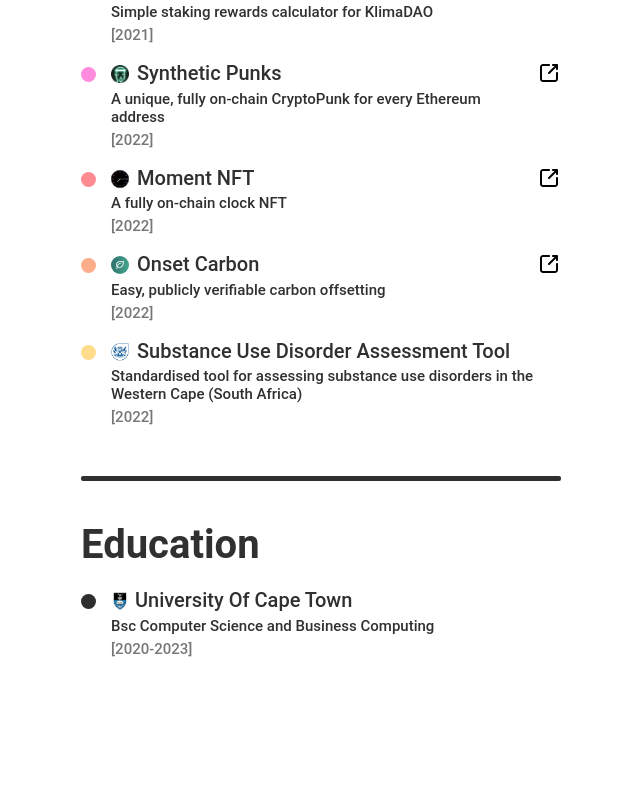
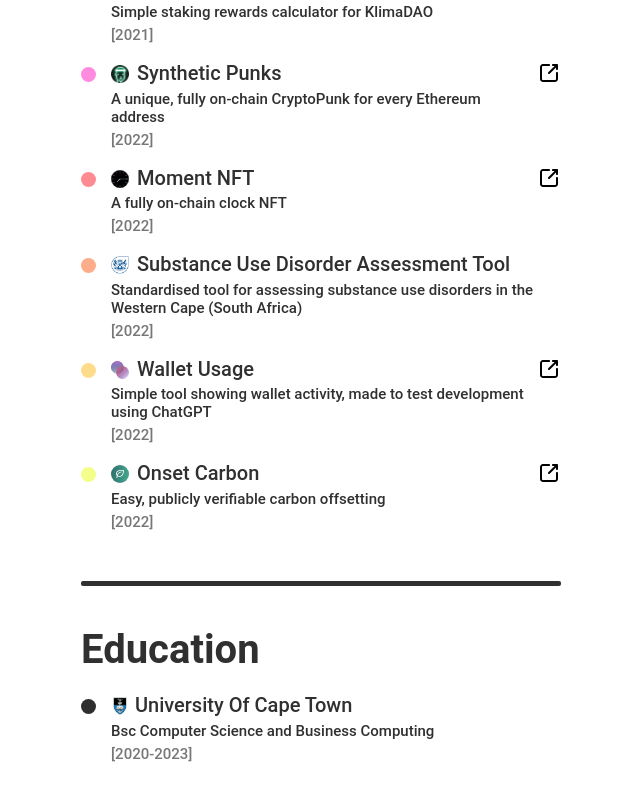
Before and after one commit to lbowles/Personal-Website, a React (Create React App) app: page / in a window 1280 px wide. Shown: the part 1534-2334 px from the top of the page, without its empty margins (319-959 px from the left). Built offline with nearby package versions, Linux system fonts and the light colour scheme.

Commit message:
added wallet usage

```diff
--- a/src/components/Experience/Experience.tsx
+++ b/src/components/Experience/Experience.tsx
@@ -8,6 +8,7 @@
 import clock from '../../img/clock.svg'
 import onset from '../../img/onset.svg'
 import westernCape from '../../img/westernCape.jpeg'
+import walletUsage from '../../img/walletUsage.svg'
 
 type Props = {}
 
@@ -55,21 +56,30 @@
       color: '#FE8B92',
       logo: clock,
     },
+        {
+      title: 'Substance Use Disorder Assessment Tool',
+      description:
+        'Standardised tool for assessing substance use disorders in the Western Cape (South Africa)',
+      date: '[2022]',
+      color: '#FEAD8B',
+      logo: westernCape,
+    },
+        {
+      title: 'Wallet Usage',
+      description:
+        'Simple tool showing wallet activity, made to test development using ChatGPT',
+      date: '[2022]',
+      link: 'https://walletusage.luko.co.za/',
+      color: '#fedc8b',
+      logo: walletUsage,
+    },
     {
       title: 'Onset Carbon',
       description: 'Easy, publicly verifiable carbon offsetting',
       date: '[2022]',
       link: 'https://www.onsetcarbon.com/',
-      color: '#FEAD8B',
+      color: '#f3fe8b',
       logo: onset,
-    },
-    {
-      title: 'Substance Use Disorder Assessment Tool',
-      description:
-        'Standardised tool for assessing substance use disorders in the Western Cape (South Africa)',
-      date: '[2022]',
-      color: '#fedc8b',
-      logo: westernCape,
     },
   ]
 
```
Also changed, not shown: src/img/walletUsage.svg (added).
